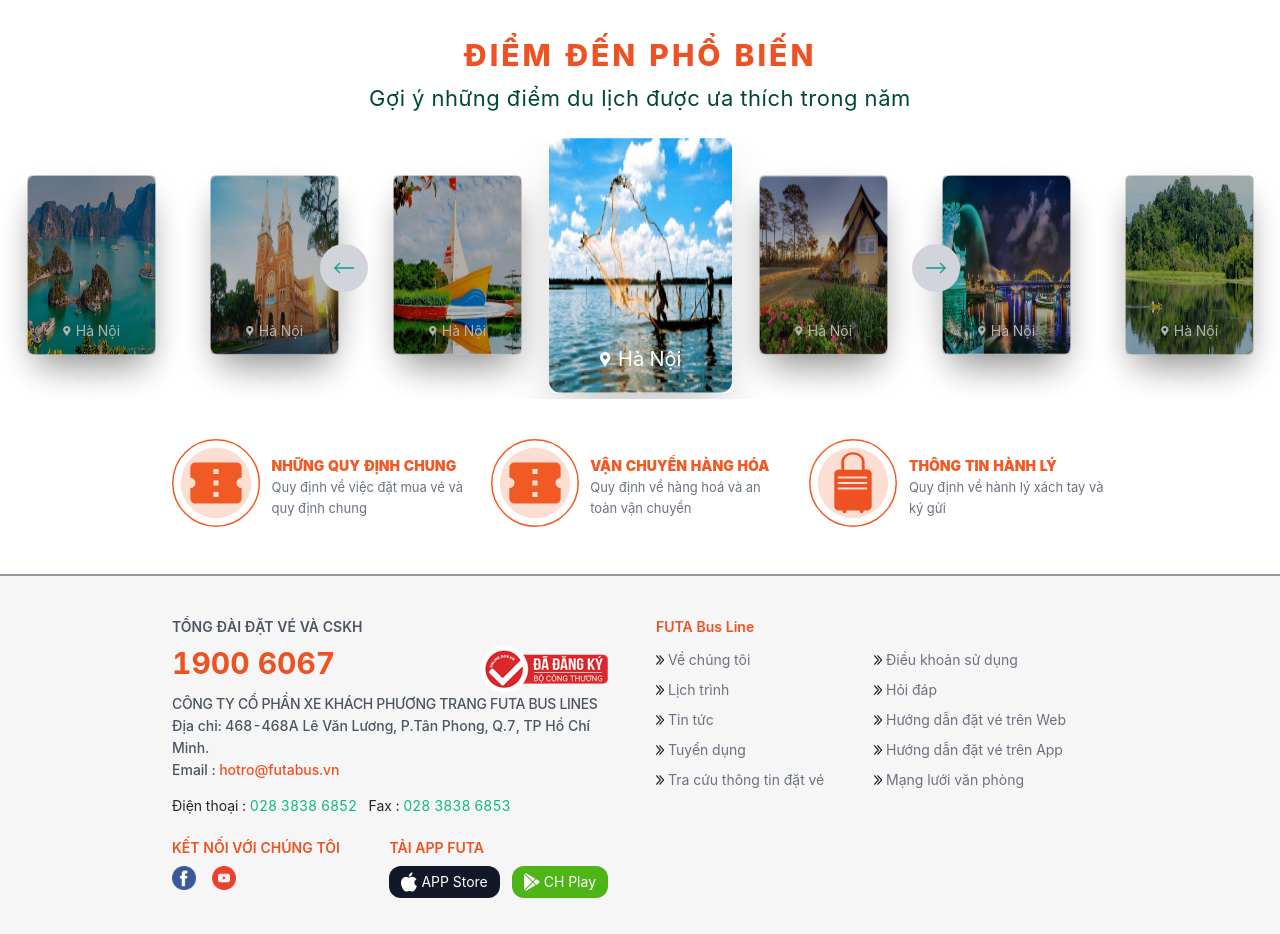
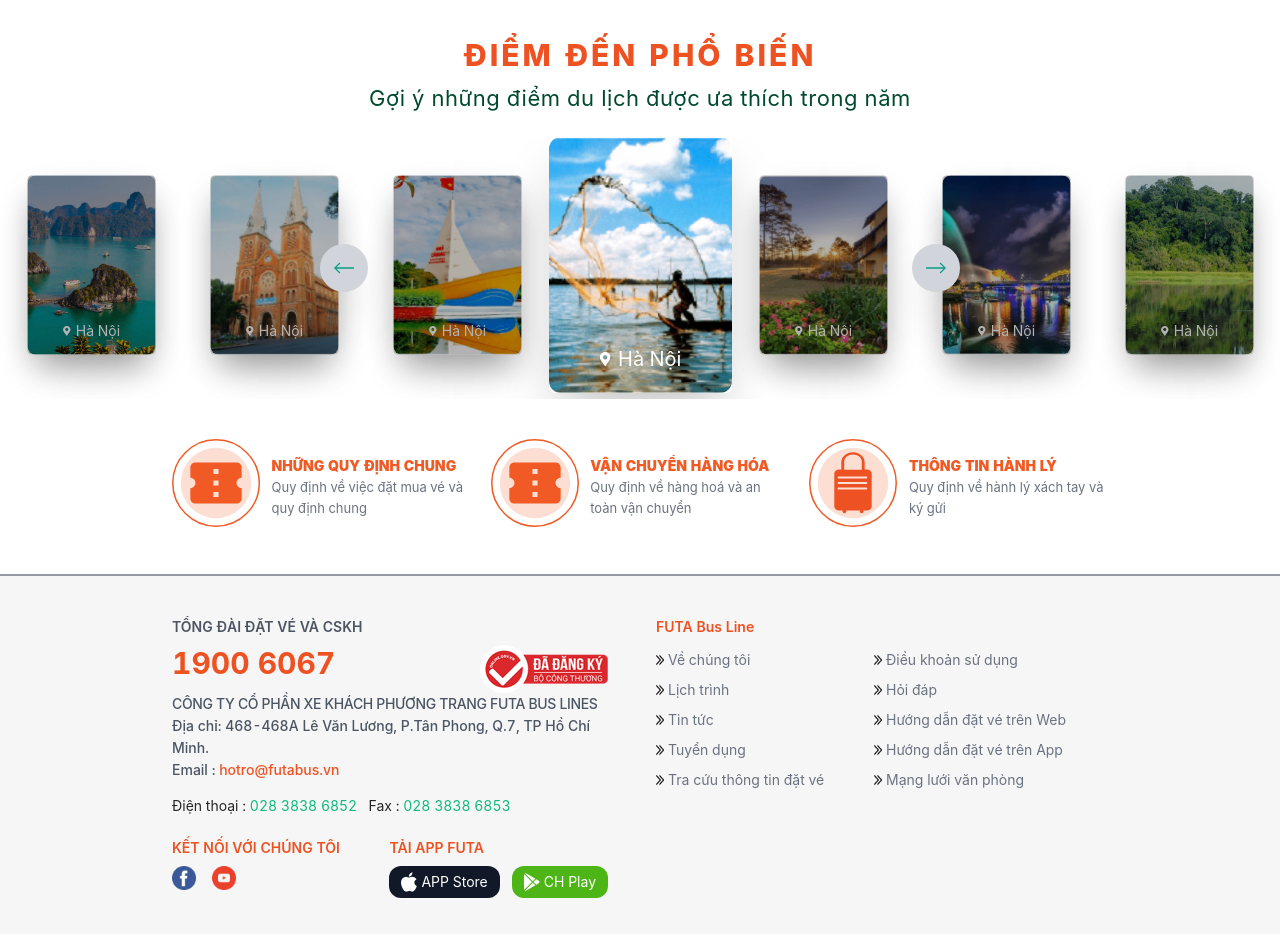
Before and after one commit to langtungheo/futabus, a React (Create React App) app: page / in a window 1280 px wide. Shown: the part 1200-2134 px from the top of the page. Built offline with nearby package versions, Linux system fonts and the light colour scheme; no server answers.

Commit message:
fix img slide

```diff
--- a/src/Components/main/PopularProvince.js
+++ b/src/Components/main/PopularProvince.js
@@ -1,4 +1,4 @@
-import React, { Component } from "react";
+import React, {PureComponent } from "react";
 import Slider from "react-slick";
 import camau_namcan from "../../assets/imgsSlide/camau_namcan.png"
 import cantho from "../../assets/imgsSlide/cantho.png"
@@ -18,7 +18,7 @@ import saigon from "../../assets/imgsSlide/saigon.png"
 import leftArrow from "../../assets/arrowSlie/left-arrow.svg"
 import rightArrow from "../../assets/arrowSlie/right-arrow.svg"
 
-export default class ProvincePopular extends Component {
+export default class ProvincePopular extends PureComponent {
   state = { sildeIndex: 0 }
   render() {
     const SlickArrowLeft = ({ currentSlide, slideCount, onClick }) => (
@@ -81,7 +81,7 @@ export default class ProvincePopular extends Component {
             {arrLocations.map((province, index) => {
               return <div key={index}>
                 <div className={this.state.sildeIndex === index ? "slideShow" : "slideHide"}>
-                  <img className="w-full h-64 rounded-xl" src={province} alt={province} />
+                  <img className="w-full h-64 rounded-xl object-cover" src={province} alt={province} />
                   <div className="flex absolute justify-center items-center gap-2 transform translate-x-1/2  bottom-5 right-1/2">
                     <i className="fas fa-map-marker-alt" style={{ color: "white" }}></i>
                     <span className="text-white text-xl">Hà Nội</span>
```
